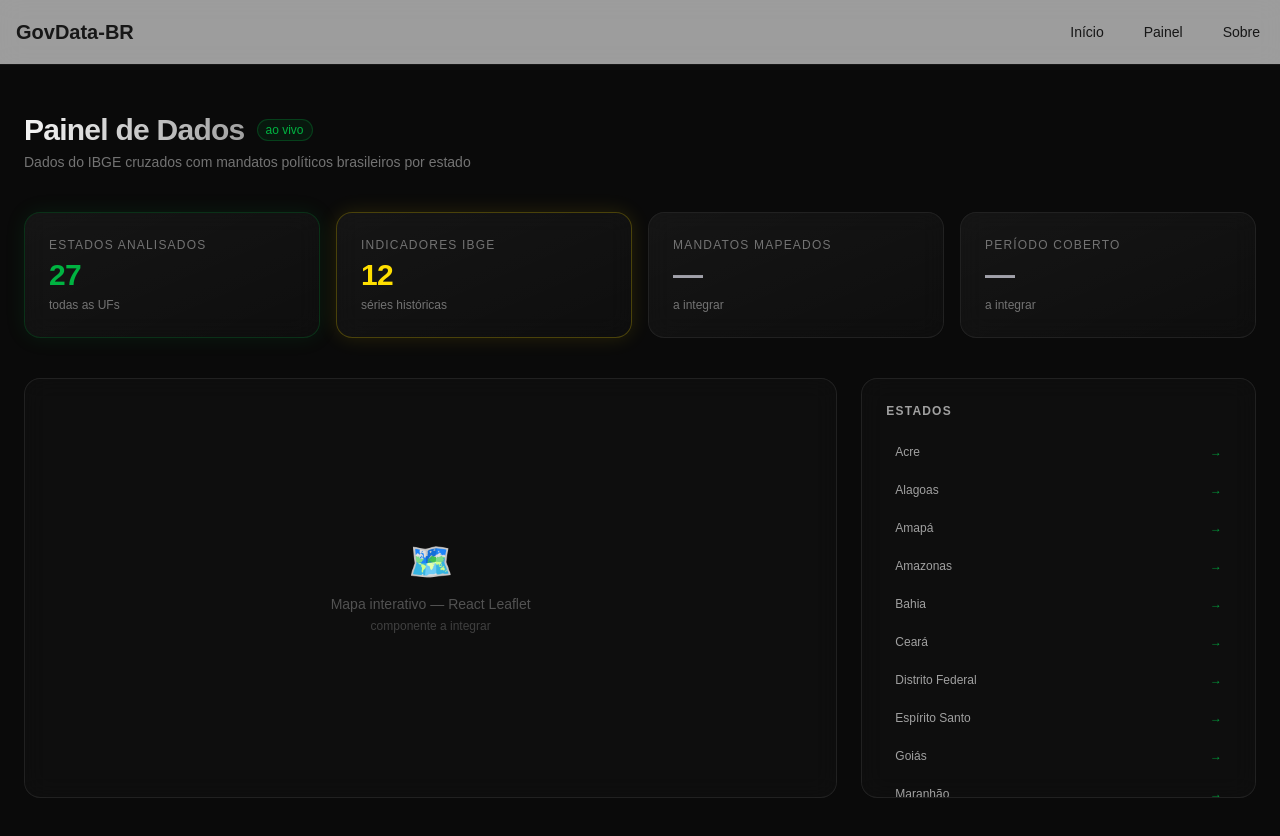
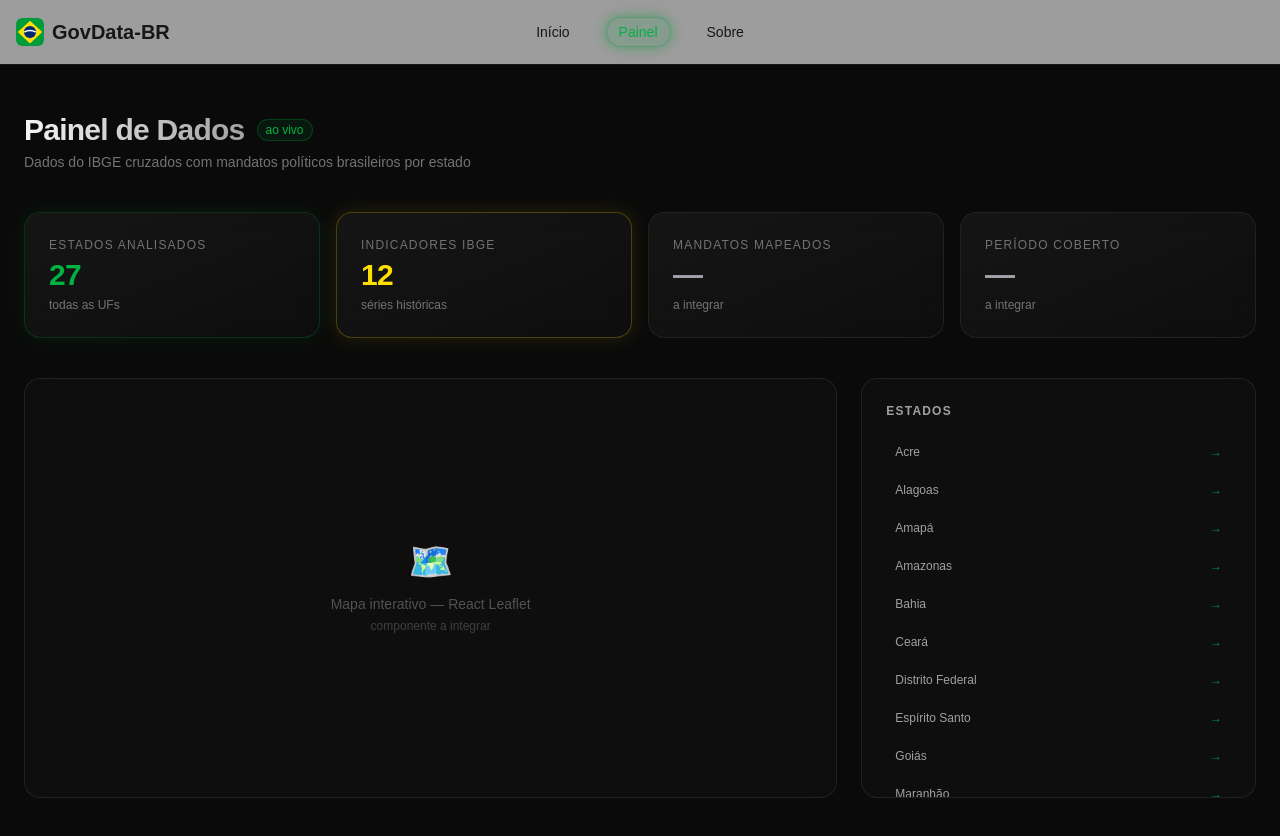
Before and after one commit to Husty-09/GovData-BR, a Next.js app: page /painel in a window 1280 px wide. Shown: the top 836 px of the page. Built offline with nearby package versions, Linux system fonts and the light colour scheme.

Commit message:
feat: adicionar efeito neon e motion spring nos links da navbar

```diff
--- a/src/components/ui/BarraNavegacao.tsx
+++ b/src/components/ui/BarraNavegacao.tsx
@@ -1,14 +1,14 @@
 "use client";
 
-import { useState } from "react";
+import Image from "next/image";
 import Link from "next/link";
-import { motion } from "framer-motion";
+import { motion, useReducedMotion } from "framer-motion";
 import { usePathname } from "next/navigation";
 
 
 export function BarraNavegacao() {
-  const[hoveredIndex, setHoveredIndex] = useState<number | null>(null);
   const pathname = usePathname();
+  const shouldReduceMotion = useReducedMotion();
 
   const links = [
     { name: "Início", href: "/" },
@@ -18,31 +18,44 @@ export function BarraNavegacao() {
 
   return (
     <header className="fixed top-0 left-0 w-full z-50 border-b border-border/40 bg-background/60 backdrop-blur-md">
-      <div className="container mx-auto px-4 h-16 flex items-center justify-between">
-        <div className="text-xl font-bold">GovData-BR</div>
-        <nav className="flex space-x-8">
-          {links.map((link, index) => {
+      <div className="container mx-auto px-4 h-16 grid grid-cols-3 items-center">
+
+        {/* Logo */}
+        <div className="flex items-center gap-2">
+          <Image src="/icon.svg" alt="GovData-BR" width={28} height={28} className="rounded-md" />
+          <span className="text-xl font-bold">GovData-BR</span>
+        </div>
+
+        {/* Links */}
+        <nav className="flex items-center justify-center gap-6">
+          {links.map((link) => {
             const isActive = pathname === link.href;
-            const isHovered = hoveredIndex === index;
+
             return (
+              <motion.div
+                key={link.name}
+                whileHover={shouldReduceMotion ? {} : { scale: 1.05 }}
+                whileTap={shouldReduceMotion ? {} : { scale: 0.97 }}
+                transition={{ type: "spring", stiffness: 300, damping: 28 }}
+              >
                 <Link
-                key={link.name}
                   href={link.href}
-                className={`relative py-2 px-1 text-sm font-medium transition-colors hover:text-foreground ${isActive ? "text-foreground" : "text-muted-foreground"}`}
-                onMouseEnter={() => setHoveredIndex(index)}
-                onMouseLeave={() => setHoveredIndex(null)}
+                  className={`
+                    block rounded-full px-3 py-1 text-sm font-medium
+                    transition-colors duration-200
+                    ${isActive
+                      ? "bg-[#009c3b]/15 border border-[#009c3b]/30 text-[#00b341] shadow-[0_0_12px_rgba(0,156,59,0.55)]"
+                      : "text-muted-foreground hover:text-[#ffdf00]"
+                    }
+                  `}
                 >
                   {link.name}
-                {isHovered && (
-                  <motion.div
-                    className="absolute bottom-0 left-0 right-0 h-0.5 bg-primary"
-                    layoutId="navbarIndicator"
-                  />
-                )}
                 </Link>
+              </motion.div>
             );
           })}
         </nav>
+
       </div>
     </header>
   );
```
Lines whose indentation alone changed are shown as unchanged.
